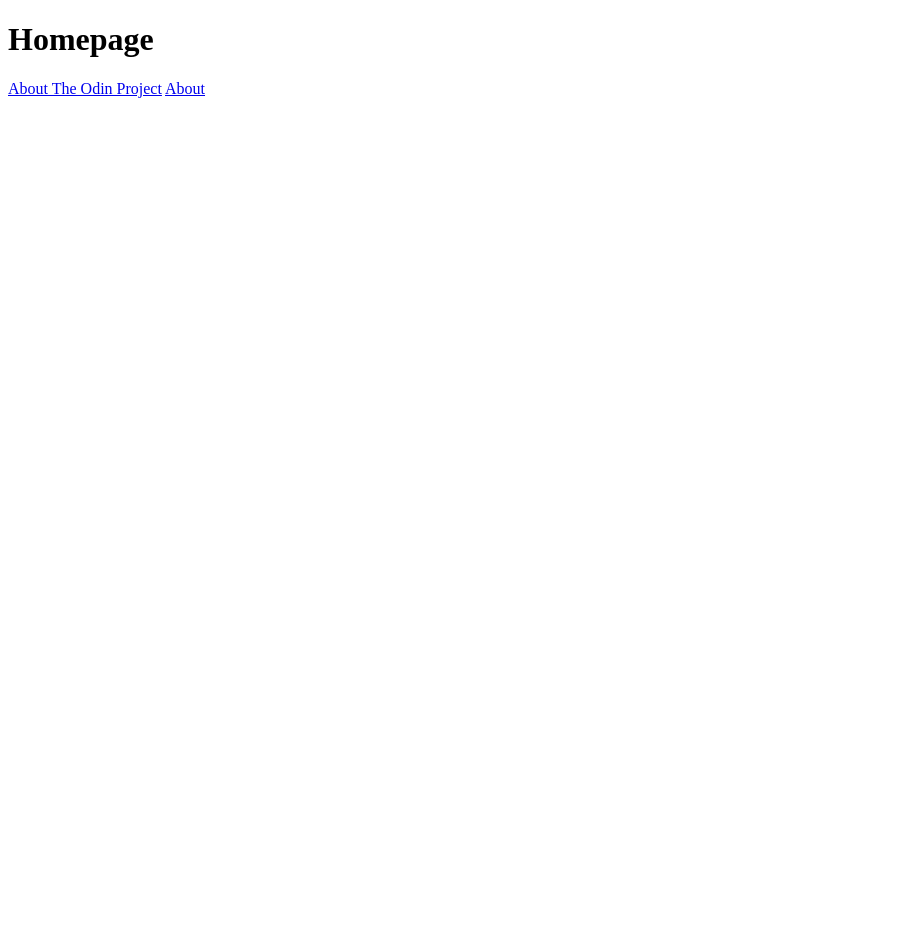
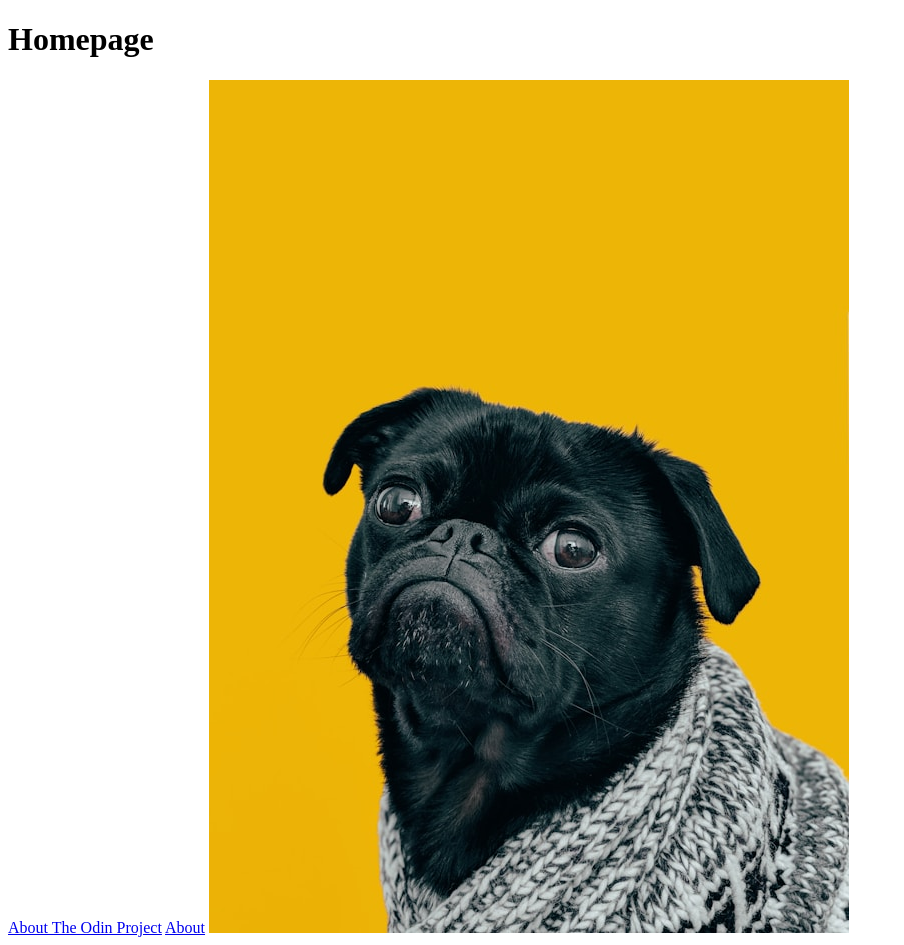
Before and after one commit to NeilMcB/odin, a plain HTML site: page links-and-images/index.html in a window 1280 px wide. Shown: the whole page, without its empty margins (0-904 px from the left). Before the commit the page ends 800 px from the top, so only its background shows below. Drawn offline with Linux system fonts and the light colour scheme.

Commit message:
Add a dog image

```diff
--- a/links-and-images/index.html
+++ b/links-and-images/index.html
@@ -11,5 +11,7 @@
     <a href="https://www.theodinproject.com/about" target="_blank" rel="noopener noreferrer">About The Odin Project</a>
 
     <a href="pages/about.html">About</a>
+
+    <img src="images/dog.jpg" alt="doggo">
 </body>
 </html>
```
Also changed, not shown: links-and-images/images/dog.jpg (added).
